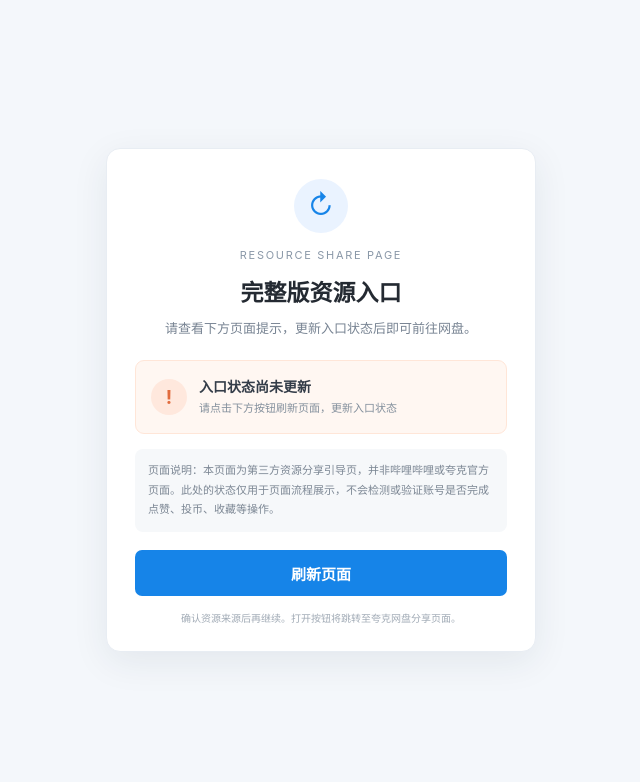
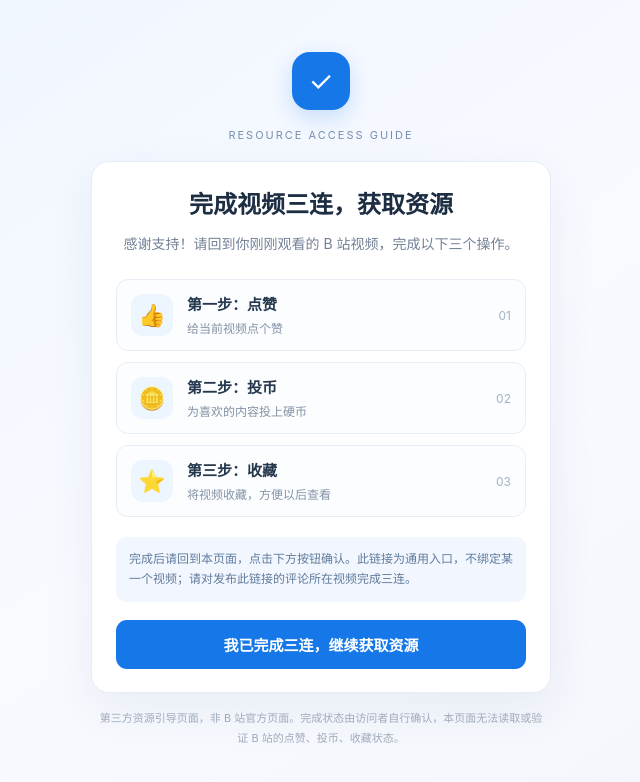
Before and after one commit to 7492dh-ai/quark-share, a plain HTML site: page index.html in a window 1280 px wide. Shown: the whole page, without its empty margins (319-959 px from the left). Drawn offline with Linux system fonts and the light colour scheme.

Commit message:
Build universal three-action resource guide

```diff
--- a/index.html
+++ b/index.html
@@ -3,52 +3,66 @@
 <head>
 <meta charset="utf-8">
 <meta name="viewport" content="width=device-width,initial-scale=1">
-<meta name="theme-color" content="#f4f7fb">
-<title>完整版资源入口</title>
+<meta name="theme-color" content="#f5f8fc">
+<title>完成三连，获取资源</title>
 <style>
 *{box-sizing:border-box}
-body{margin:0;min-height:100vh;padding:24px;display:flex;align-items:center;justify-content:center;background:#f4f7fb;font-family:-apple-system,BlinkMacSystemFont,"Segoe UI","Microsoft YaHei",sans-serif;color:#222}
-.card{width:min(100%,430px);background:#fff;border:1px solid #e8edf3;border-radius:14px;box-shadow:0 10px 36px rgba(31,45,61,.08);padding:30px 28px 24px;text-align:center}
-.logo{width:54px;height:54px;margin:0 auto 15px;border-radius:50%;background:#eaf3ff;color:#1684e8;display:grid;place-items:center;font-size:27px}
-.eyebrow{font-size:11px;letter-spacing:1.7px;color:#8a98a8}
-h1{font-size:23px;margin:12px 0 9px;font-weight:700;color:#242a32}
-.desc{font-size:13px;color:#788493;line-height:1.8;margin:0 auto 20px}
-.result{display:flex;gap:12px;align-items:center;text-align:left;padding:15px 15px;border-radius:9px;background:#fff7f2;border:1px solid #ffe6d8;margin-bottom:15px}
-.result.good{background:#f0f9f3;border-color:#d7efdf}
-.badgeicon{width:36px;height:36px;flex:none;border-radius:50%;display:grid;place-items:center;background:#ffe8dd;color:#e16b3d;font-size:19px;font-weight:700}
-.good .badgeicon{background:#dcf3e3;color:#259957}
-.result strong{display:block;font-size:14px;color:#343d49;margin-bottom:4px}
-.result small{display:block;color:#84909d;font-size:11px;line-height:1.6}
-.tip{background:#f6f8fa;border-radius:8px;padding:12px 13px;text-align:left;color:#7c8794;font-size:11px;line-height:1.8;margin-bottom:18px}
-button,.go{width:100%;height:46px;border:0;border-radius:7px;background:#1684e8;color:#fff;font-size:15px;font-weight:700;display:flex;align-items:center;justify-content:center;text-decoration:none;cursor:pointer}
-button:hover,.go:hover{background:#0876d8}
-.foot{font-size:10px;color:#a0aab5;line-height:1.7;margin:14px 0 0}
-@media(max-width:480px){.card{padding:25px 19px 20px}}
+body{margin:0;min-height:100vh;padding:24px 16px;display:flex;align-items:center;justify-content:center;background:linear-gradient(145deg,#eef5ff,#f8faff 52%,#f2f6fb);font-family:-apple-system,BlinkMacSystemFont,"Segoe UI","Microsoft YaHei",sans-serif;color:#263445}
+.wrap{width:min(100%,460px)}
+.top{text-align:center;margin-bottom:18px}
+.mark{width:58px;height:58px;border-radius:18px;background:#1677e8;color:#fff;display:grid;place-items:center;margin:0 auto 13px;font-size:28px;box-shadow:0 8px 22px #1677e833}
+.top small{font-size:11px;letter-spacing:2px;color:#7890ad}
+.card{background:#fff;border:1px solid #e5edf7;border-radius:18px;padding:27px 24px 23px;box-shadow:0 16px 48px #24466b12}
+h1{font-size:24px;line-height:1.35;text-align:center;margin:0 0 10px;color:#1d2d42}
+.intro{text-align:center;font-size:14px;line-height:1.8;color:#738196;margin:0 0 23px}
+.steps{display:grid;gap:11px;margin-bottom:20px}
+.step{display:flex;align-items:center;gap:14px;padding:13px 14px;border:1px solid #e8eef6;border-radius:12px;background:#fbfdff}
+.icon{width:42px;height:42px;flex:0 0 42px;border-radius:12px;background:#edf5ff;display:grid;place-items:center;font-size:22px}
+.step b{display:block;font-size:15px;color:#26384e;margin-bottom:3px}
+.step span{font-size:12px;color:#8492a5}
+.num{margin-left:auto;color:#a4b2c3;font-size:12px}
+.tip{padding:12px 13px;border-radius:10px;background:#f2f7ff;color:#607b9c;font-size:12px;line-height:1.7;margin-bottom:18px}
+button,.resource{width:100%;height:49px;border:0;border-radius:11px;background:#1677e8;color:white;font-size:15px;font-weight:700;cursor:pointer;display:flex;align-items:center;justify-content:center;text-decoration:none;transition:.15s}
+button:hover,.resource:hover{background:#0867d5}
+button:active,.resource:active{transform:scale(.99)}
+.hidden{display:none}
+.success{margin:0 0 14px;padding:14px;border:1px solid #cfeedd;border-radius:11px;background:#f0fbf4;text-align:center;color:#27804b;font-size:14px;line-height:1.7}
+.resource{background:#16a05a;margin-top:10px}
+.resource:hover{background:#11864b}
+.foot{text-align:center;font-size:11px;line-height:1.8;color:#a0aaba;margin:16px 6px 0}
+@media(max-width:380px){.card{padding:23px 17px}h1{font-size:22px}}
 </style>
 </head>
 <body>
-<main class="card">
-<div class="logo">↻</div>
-<div class="eyebrow">RESOURCE SHARE PAGE</div>
-<h1>完整版资源入口</h1>
-<p class="desc">请查看下方页面提示，更新入口状态后即可前往网盘。</p>
-<div id="result" class="result">
-<div class="badgeicon">!</div>
-<div><strong>入口状态尚未更新</strong><small>请点击下方按钮刷新页面，更新入口状态</small></div>
-</div>
-<div class="tip">页面说明：本页面为第三方资源分享引导页，并非哔哩哔哩或夸克官方页面。此处的状态仅用于页面流程展示，不会检测或验证账号是否完成点赞、投币、收藏等操作。</div>
-<div id="action"><button id="refresh" type="button">刷新页面</button></div>
-<p class="foot">确认资源来源后再继续。打开按钮将跳转至夸克网盘分享页面。</p>
+<main class="wrap">
+  <header class="top">
+    <div class="mark">✓</div>
+    <small>RESOURCE ACCESS GUIDE</small>
+  </header>
+  <section class="card">
+    <h1>完成视频三连，获取资源</h1>
+    <p class="intro">感谢支持！请回到你刚刚观看的 B 站视频，完成以下三个操作。</p>
+    <div class="steps">
+      <div class="step"><div class="icon">👍</div><div><b>第一步：点赞</b><span>给当前视频点个赞</span></div><div class="num">01</div></div>
+      <div class="step"><div class="icon">🪙</div><div><b>第二步：投币</b><span>为喜欢的内容投上硬币</span></div><div class="num">02</div></div>
+      <div class="step"><div class="icon">⭐</div><div><b>第三步：收藏</b><span>将视频收藏，方便以后查看</span></div><div class="num">03</div></div>
+    </div>
+    <div class="tip">完成后请回到本页面，点击下方按钮确认。此链接为通用入口，不绑定某一个视频；请对发布此链接的评论所在视频完成三连。</div>
+    <div id="before">
+      <button id="confirm" type="button">我已完成三连，继续获取资源</button>
+    </div>
+    <div id="after" class="hidden">
+      <div class="success">✓ 已收到你的完成确认！<br>感谢支持，点击下方按钮获取资源。</div>
+      <a class="resource" href="https://pan.quark.cn/s/17e5fee55d12" target="_blank" rel="noopener noreferrer">打开夸克网盘获取资源</a>
+    </div>
+  </section>
+  <footer class="foot">第三方资源引导页面，非 B 站官方页面。完成状态由访问者自行确认，本页面无法读取或验证 B 站的点赞、投币、收藏状态。</footer>
 </main>
 <script>
-const stateKey="quark_entry_state_v3";
-if(sessionStorage.getItem(stateKey)==="updated"){
- document.getElementById("result").className="result good";
- document.getElementById("result").innerHTML='<div class="badgeicon">✓</div><div><strong>入口状态已更新</strong><small>现在可以继续前往网盘查看分享内容</small></div>';
- document.getElementById("action").innerHTML='<a class="go" href="https://pan.quark.cn/s/17e5fee55d12" target="_blank" rel="noopener noreferrer">前往夸克网盘　›</a>';
-}
-const refresh=document.getElementById("refresh");
-if(refresh)refresh.addEventListener("click",()=>{sessionStorage.setItem(stateKey,"updated");location.reload()});
+document.getElementById("confirm").addEventListener("click",function(){
+  document.getElementById("before").classList.add("hidden");
+  document.getElementById("after").classList.remove("hidden");
+});
 </script>
 </body>
 </html>
```
